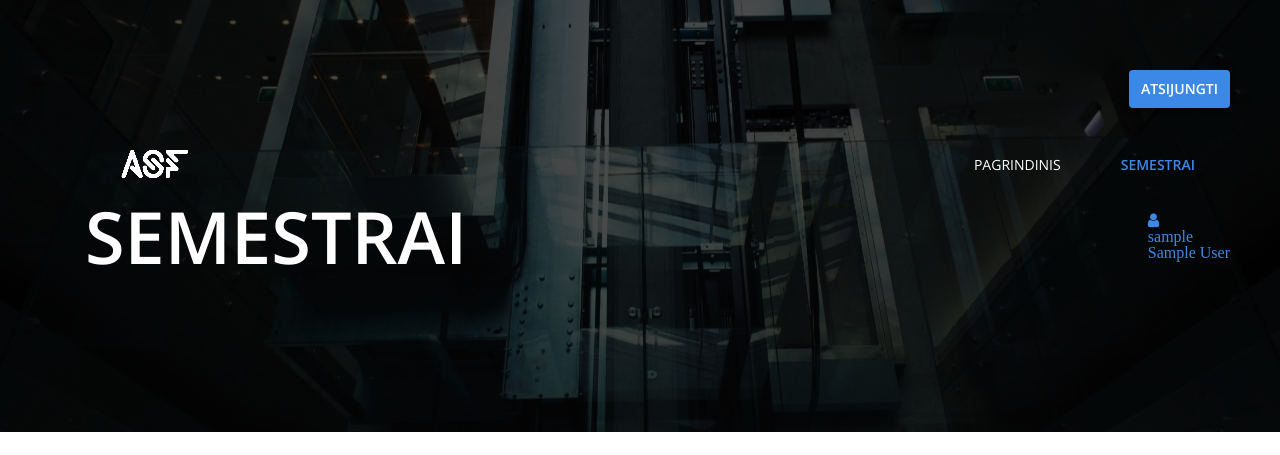
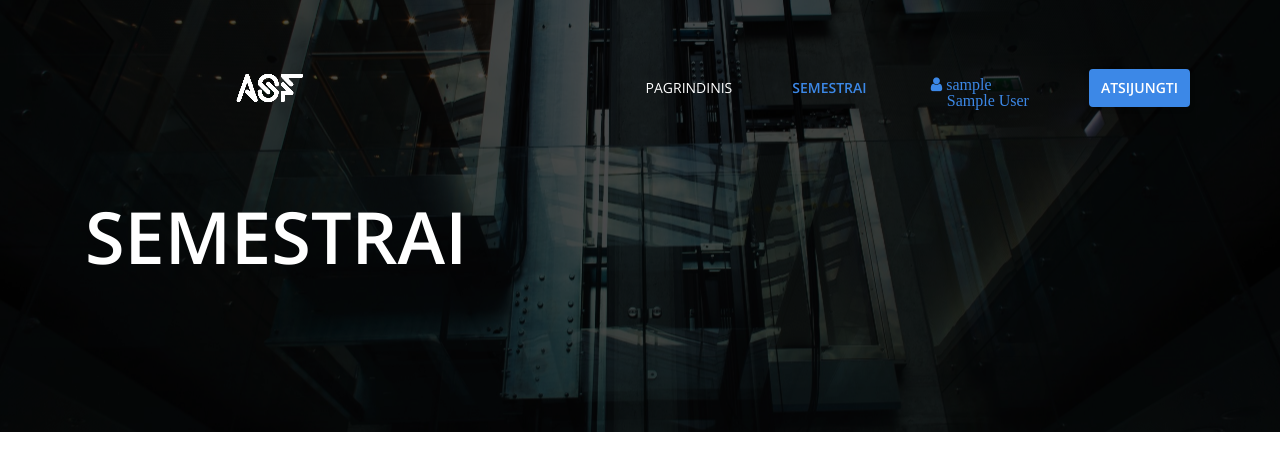
Before and after one commit to ApskritiejiStalai/Apskrituju_stalu_forumas, a PHP site: page /semestrai.php in a window 1280 px wide. Shown: the top 455 px of the page. Run offline with PHP 8.4, Linux system fonts and the light colour scheme; the visitor is signed in with stand-in values (Sample User, id 1).

Commit message:
GreitPabaiga

```diff
--- a/css/login.css
+++ b/css/login.css
@@ -1,10 +1,89 @@
+header .containerH {
+    margin-left:200px;
+    margin-right:40px;
+    display: -webkit-box;
+    display: -webkit-flex;
+    display: -ms-flexbox;
+    display: flex;
+    -webkit-box-align: center;
+    -webkit-align-items: center;
+    -ms-flex-align: center;
+    align-items: center;
+    -webkit-box-pack: justify;
+    -webkit-justify-content: space-between;
+    -ms-flex-pack: justify;
+    justify-content: space-between;
+    position: relative;
+}
+
+header .menu1 li {
+    float: left;
+    margin-left: 60px;
+}
+
+    header .menu1 li a {
+        margin-left:50px;
+        display: block;
+        font: 500 14px "Open Sans";
+        color: #ffffff;
+        text-transform: uppercase;
+    }
+
+        header .menu1 li a.active, header .menu1 li a:hover {
+            color: #3c88e7;
+        }
+
+        header .menu1 li a.active {
+            font-weight: 600;
+            margin-right:10px;
+        }
+@media screen and (max-width: 991px) {
+    header .containerH{
+        margin-left:10px;
+    }
+    header .menu1 {
+        position: fixed;
+        left: -250px;
+        background: #000;
+        top: 0;
+        width: 250px;
+        padding: 25px;
+        bottom: 0;
+        z-index: 999;
+        -webkit-transition: all 0.3s ease;
+        transition: all 0.3s ease;
+    }
+
+
+
+        header .menu1 li {
+            margin: 0 0 20px;
+            width: 100%;
+        }
+
+            header .menu1 li a {
+                font-size: 16px;
+            }
+
+    header .mobile-menu {
+        display: block;
+        color: #ffffff;
+        font-size: 25px;
+    }
+}
+
+@media screen and (max-width: 575px) {
+    header {
+        padding: 15px 0;
+    }
+}
 .pagePath {
     /*margin: 10px 0px 10px 0px;
     display: inline-block;
     float: left;
     padding-left:100px;*/
     margin: 2px;
-    padding-top:20px;
+    padding-top: 20px;
     /*height: 50px;*/
     display: flex;
     flex-grow: 1;
@@ -25,11 +104,11 @@
         }
 
 .logas {
-    float: right;
-    display: inline-block;
-    padding-right: 50px;
+    /*float: right;*/
+    /*display: inline-block;
+    padding-right: 50px;*/
     color: #3c88e7;
-    padding-top: 0px;
+    /*padding-top: 0px;*/
 }
 
 .pullRight {
--- a/semestrai.php
+++ b/semestrai.php
@@ -27,37 +27,42 @@ include 'Control/http_build_url.control.php';
     <body>
 
         <header>
-            <?php if (isset($_SESSION['logged']) && $_SESSION['logged'] == true) { ?>
-                <div class="pullRight">
-                    <form action="" method="post">
-                        <button  style="width:auto; margin-top: 30px;" type="logout" name="logout">Atsijungti</button>
-                    </form>
-                </div>
-            <?php } ?>
 
-            <div class="container">
-                <div class="logo">
+
+            <div class="containerH">
+                <div >
                     <a href="index.php"><img src="assets/img/logobalta.png" alt="" /></a>
                 </div>
                 <div class="menu">
                     <ul>
-                        <li><a href="index.php">Pagrindinis</a></li>
-                        <li><a href="semestrai.php" class="active">Semestrai</a></li>
+                        <li><a style="margin-top: 17px;" href="index.php">Pagrindinis</a></li>
+                        <li><a style="margin-top: 17px;" href="semestrai.php" class="active">Semestrai</a></li>
+                        <li>&nbsp;</li>
+                        <ui style="float: left; margin-top: 15px;" class="logas pull-right">
+                            <a  class="fa fa-user" aria-hidden="true">
+                                <?php
+                                if (isset($_SESSION['name'])) {
+                                    echo $_SESSION['user'];
+                                    echo "<br>";
+                                    echo "&nbsp;&nbsp;&nbsp;&nbsp;";
+                                    echo $_SESSION['name'];
+                                }
+                                ?>
+                            </a>
+                        </ui>
+                        <li><?php if (isset($_SESSION['logged']) && $_SESSION['logged'] == true) { ?>
+                                <div class="pullRight">
+                                    <form action="" method="post">
+                                        <button  style="width:auto; " type="logout" name="logout">Atsijungti</button>
+                                    </form>
+                                </div>
+                            <?php } ?>
+                        </li>
                     </ul>
                 </div>
                 <div class="mobile-menu"><i class="fa fa-bars"></i></div>
             </div>
-            <div class="logas">
-                <i class="fa fa-user" aria-hidden="true">
-                    <?php
-                    if (isset($_SESSION['name'])) {
-                        echo "<br>";
-                        echo $_SESSION['user'];
-                        echo "<br>";
-                        echo $_SESSION['name'];
-                    }
-                    ?></i>
-            </div>
+
             <!---------------------------------------------------------------->
         </header>
 
```
Also changed, not shown: index.php (+36 -35 lines), komentarai.php (+26 -25 lines), nbproject/private/private.xml (+6 -4 lines), redaguotiKomentara.php (+33 -32 lines), semestroModuliai.php (+24 -21 lines).
